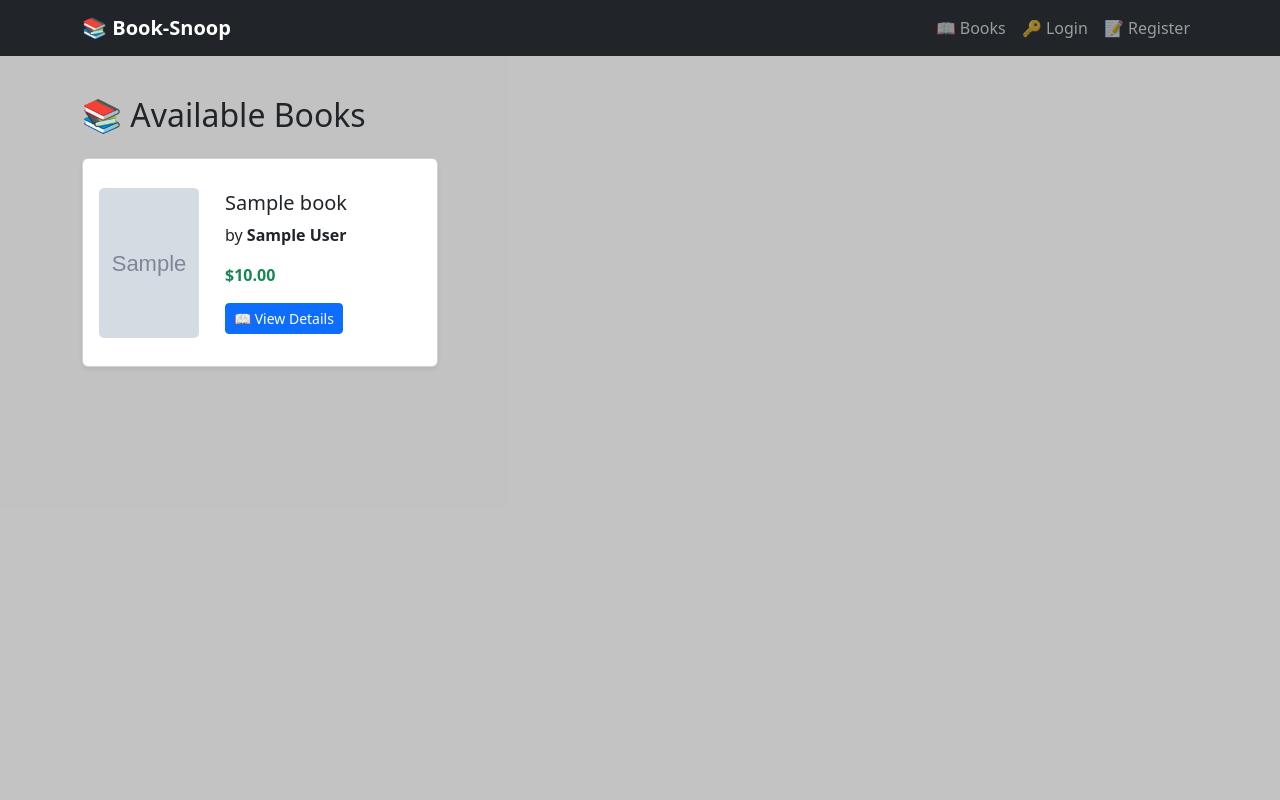
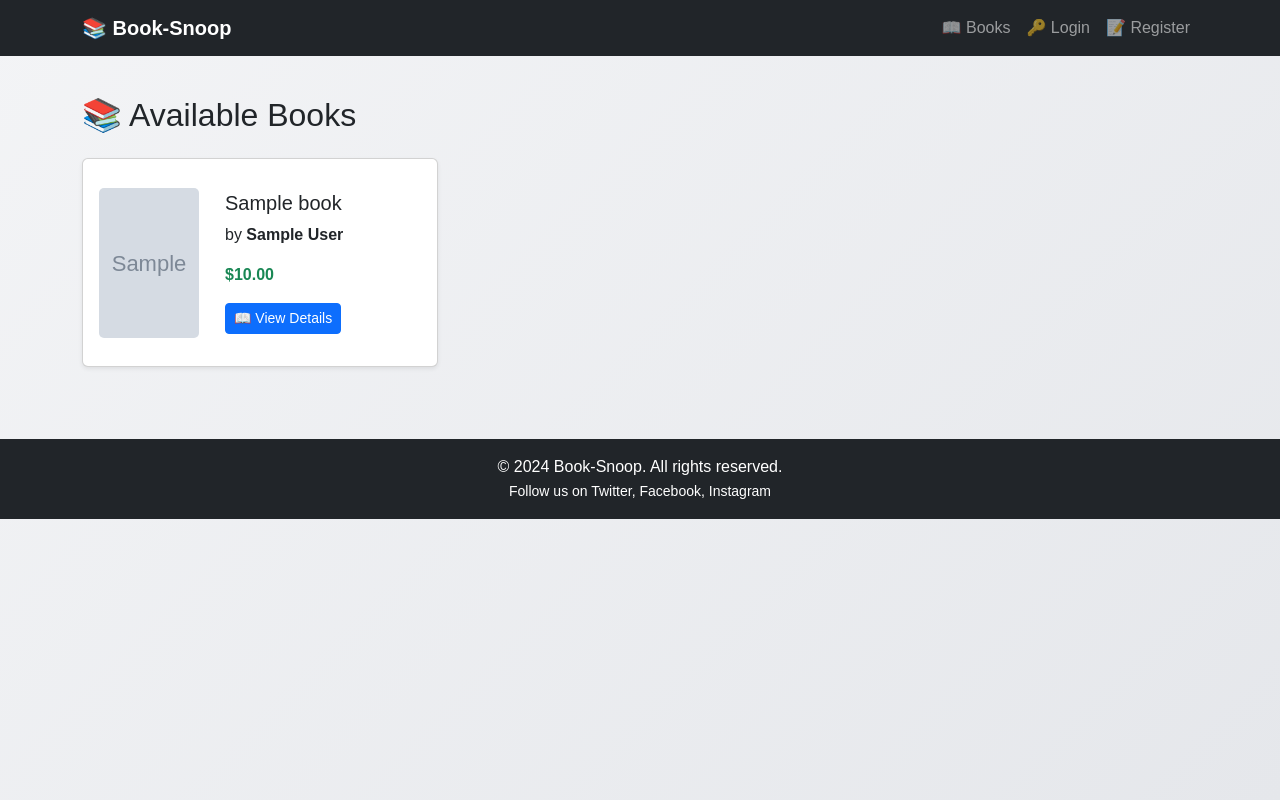
Before and after one commit to Nojhi3/book-snoop, a Django app: page /books/ in a window 1280 px wide. Run offline with Django 5.2, Linux system fonts and the light colour scheme; tables that the repository leaves empty hold one stand-in row (values such as "Sample post"); grey boxes marked "Sample" are stand-in pictures.

Commit message:
fixed a little aesthtics

```diff
--- a/book_store/settings.py
+++ b/book_store/settings.py
@@ -13,7 +13,7 @@ https://docs.djangoproject.com/en/5.1/ref/settings/
 from pathlib import Path
 import os
 import dj_database_url
-import django
+
 
 # Build paths inside the project like this: BASE_DIR / 'subdir'.
 BASE_DIR = Path(__file__).resolve().parent.parent
@@ -133,9 +133,10 @@ ADMIN_PASSWORD = os.getenv("ADMIN_PASSWORD", "admin123")
 REST_FRAMEWORK = {
     'DEFAULT_AUTHENTICATION_CLASSES': [
         'rest_framework.authentication.SessionAuthentication',
+        'rest_framework.authentication.BasicAuthentication',
     ],
     'DEFAULT_PERMISSION_CLASSES': [
-        'rest_framework.permissions.IsAuthenticated'
+        'rest_framework.permissions.AllowAny'
     ],
 }
 
--- a/books/static/css/styles.css
+++ b/books/static/css/styles.css
@@ -3,9 +3,11 @@ html, body {
     padding: 0;
     width: 100vw;
     height: 100vh;
-    overflow-x: hidden; /* Prevent horizontal scrolling */
-    background-color:rgba(140, 140, 140, 0.31);
+    overflow-x: hidden;
+    background: linear-gradient(135deg, #f3f4f6, #e5e7eb);  /* Soft gray gradient */
+    font-family: 'Arial', sans-serif;
 }
+
 
 .book-cover {
     width: 100px;  /* Reduce width */
@@ -27,7 +29,7 @@ html, body {
 }
 
 .hero-section {
-    position: fixed;
+    position: relative;
     top: 0;
     left: 0;
     width: 100%;
@@ -37,7 +39,7 @@ html, body {
 }
 
 .overlay {
-    position: fixed;
+    position: absolute;
     top: 0;
     left: 0;
     width: 100%;
@@ -53,3 +55,8 @@ html, body {
     position: relative;
     z-index: 1; /* Ensures content stays above the background */
 }
+
+.text-center {
+    position: relative;
+    z-index: 2;  /* Bring the text and button above the overlay */
+}
--- a/books/templates/base.html
+++ b/books/templates/base.html
@@ -57,6 +57,18 @@
 
 {% block content %}{% endblock %}
 
+<footer class="bg-dark text-white text-center py-3 mt-5">
+    <div class="container">
+        <p class="mb-0">&copy; 2024 Book-Snoop. All rights reserved.</p>
+        <small>Follow us on
+            <a href="#" class="text-white text-decoration-none">Twitter</a>,
+            <a href="#" class="text-white text-decoration-none">Facebook</a>,
+            <a href="#" class="text-white text-decoration-none">Instagram</a>
+        </small>
+    </div>
+</footer>
+
+
 <!-- Bootstrap JS -->
 <script src="https://cdn.jsdelivr.net/npm/bootstrap@5.3.0/dist/js/bootstrap.bundle.min.js"></script>
 
--- a/books/views.py
+++ b/books/views.py
@@ -10,7 +10,7 @@ from books.models import User
 from django.http import JsonResponse, HttpResponseRedirect
 from django.contrib import messages
 from django.views.decorators.http import require_POST
-
+from django.views.decorators.csrf import csrf_exempt
 
 from .models import User, Book, Category, Review, Order, OrderItem
 from .serializers import UserSerializer, BookSerializer, CategorySerializer, ReviewSerializer, OrderSerializer, OrderItemSerializer, RegisterSerializer
@@ -18,7 +18,7 @@ from .permissions import IsAdminUser
 from .cart import Cart
 from .forms import CheckoutForm, CustomUserCreationForm
 
-
+@csrf_exempt
 @api_view(['POST'])
 @permission_classes([permissions.AllowAny])
 def register_view(request):
@@ -28,6 +28,8 @@ def register_view(request):
         return Response({"message": "User registered successfully"}, status=status.HTTP_201_CREATED)
     return Response(serializer.errors, status=status.HTTP_400_BAD_REQUEST)
 
+
+@csrf_exempt
 @api_view(['POST'])
 @permission_classes([permissions.AllowAny])
 def login_view(request):
@@ -40,7 +42,8 @@ def login_view(request):
         return Response({"message": "Login successful"}, status=status.HTTP_200_OK)
     return Response({"error": "Invalid credentials"}, status=status.HTTP_400_BAD_REQUEST)
 
-# Logout View
+
+@csrf_exempt
 @api_view(['POST'])
 @permission_classes([permissions.IsAuthenticated])
 def logout_view(request):
@@ -62,6 +65,7 @@ def book_detail_view(request, book_id):
 
     return render(request, "books/book_detail.html", {"book": book, "reviews": reviews})
 
+@csrf_exempt
 def register_view(request):
     if request.method == "POST":
         form = CustomUserCreationForm(request.POST)
@@ -73,6 +77,7 @@ def register_view(request):
 
     return render(request, "auth/register.html", {"form": form})
 
+@csrf_exempt
 def login_view(request):
     if request.method == "POST":
         form = AuthenticationForm(data=request.POST)
@@ -86,6 +91,7 @@ def login_view(request):
 
     return render(request, "auth/login.html", {"form": form})
 
+@csrf_exempt
 @require_POST  # 🔹 Only allow POST requests for security
 def logout_view(request):
     """Logs out the user and redirects to the homepage."""
@@ -128,6 +134,7 @@ def clear_cart(request):
     cart.clear()
     return redirect("cart_detail")
 
+@csrf_exempt
 @login_required(login_url="login")
 def checkout_view(request):
     """Handle checkout process"""
```
